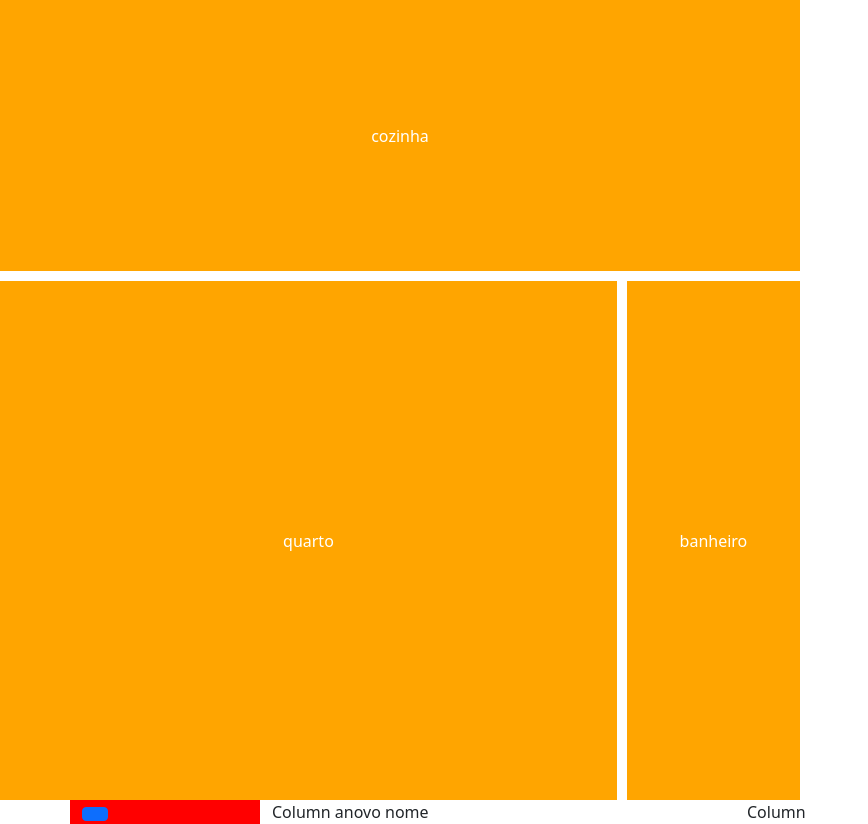
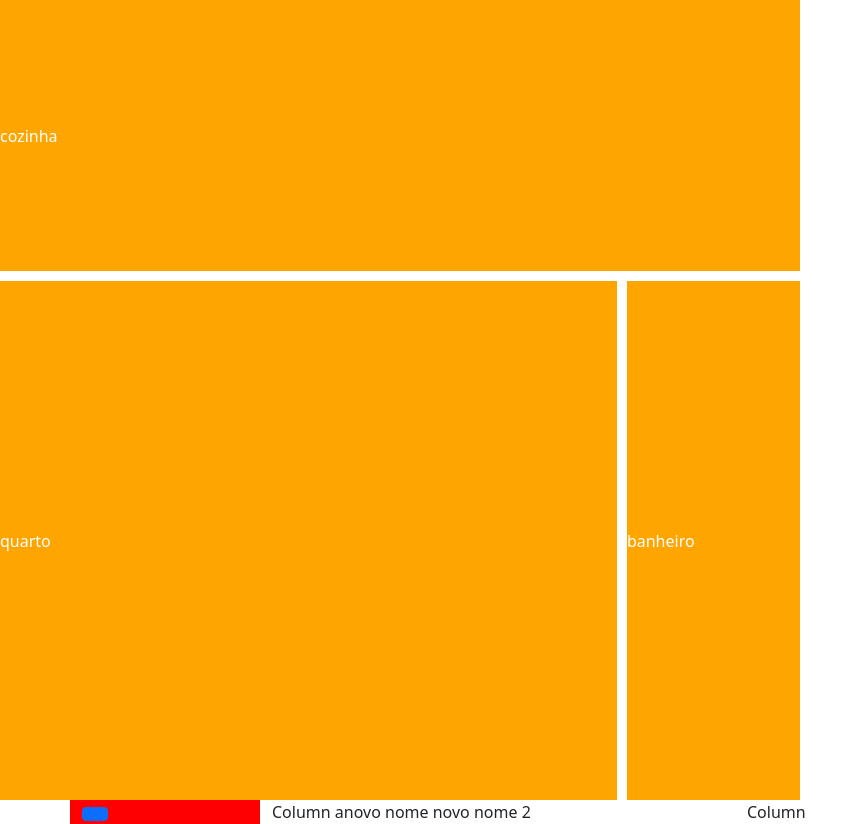
Before and after one commit to HeloManfrin/curso-FrontEnd, a plain HTML site: page index.html in a window 1280 px wide. Shown: the whole page, without its empty margins (0-868 px from the left). Drawn offline with nearby package versions, Linux system fonts and the light colour scheme.

Commit message:
mudei aqui

```diff
--- a/index.html
+++ b/index.html
@@ -25,7 +25,7 @@
         <button class="btn btn-primary"></button>
       </div>
       <div class="col">
-        Column anovo nome
+        Column anovo nome novo nome 2
       </div>
       <div class="col">
         Column
--- a/style.css
+++ b/style.css
@@ -13,7 +13,7 @@
 .comodo1, .comodo2, .comodo3{
     background-color: orange;
     display: grid;
-    justify-items: center;
+    justify-items: left;
     align-items: center;
 }
 .red{
```
